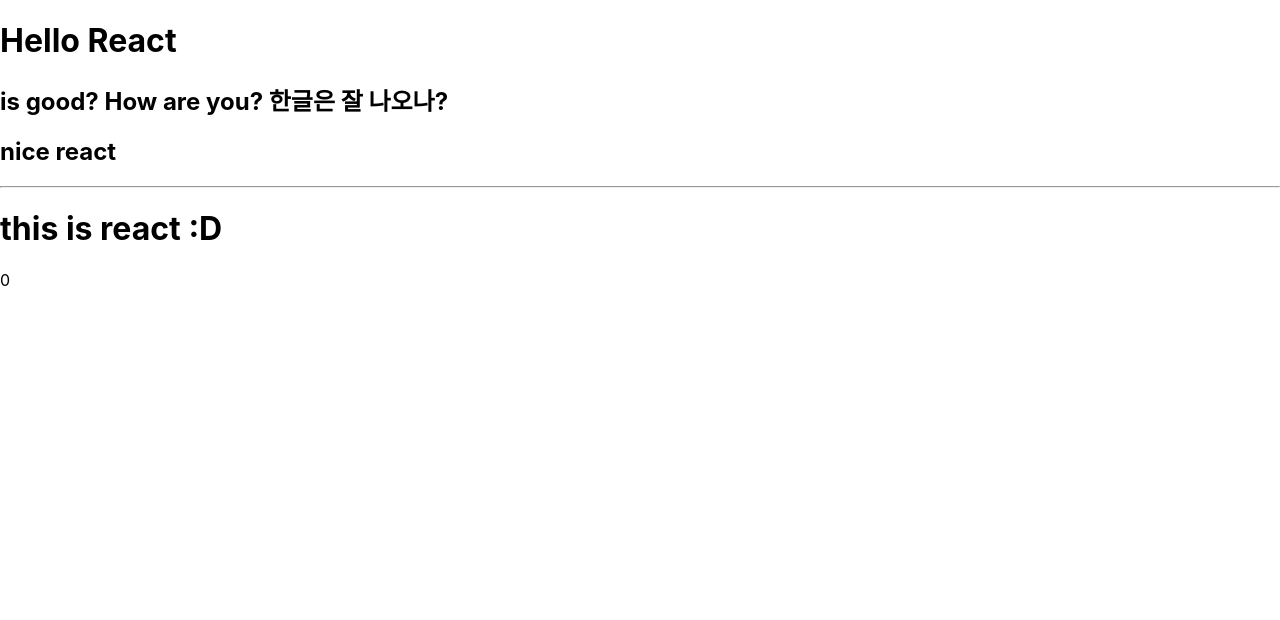
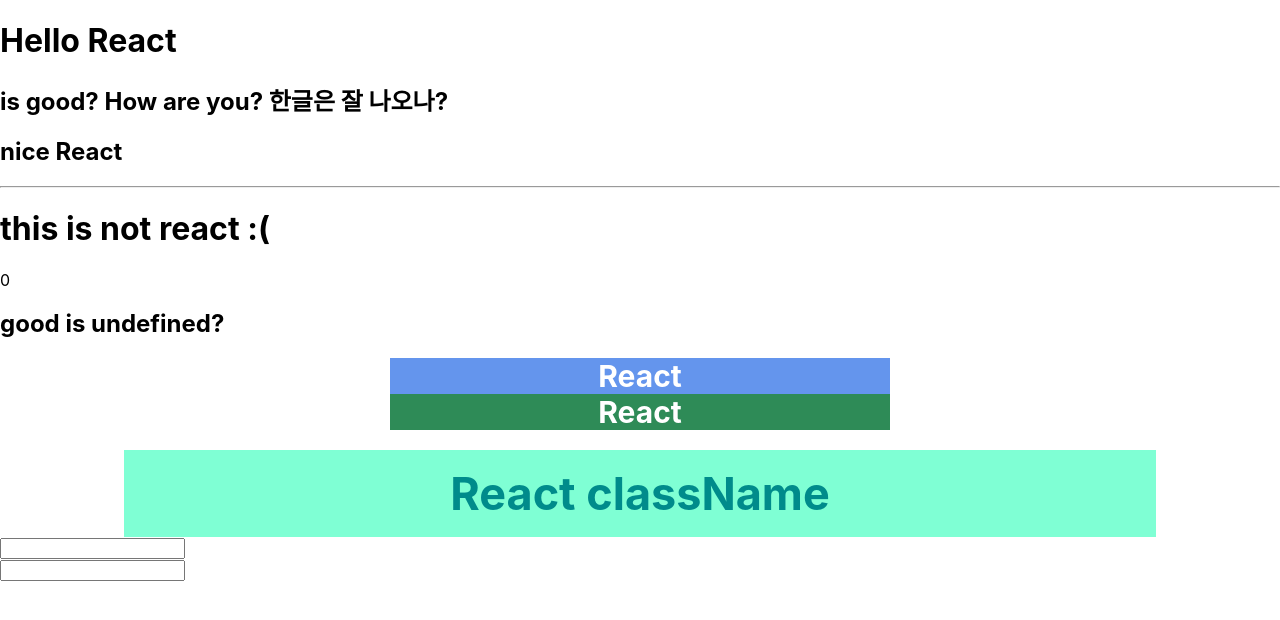
Before and after one commit to dhshffnfn123/hello-react, a React (Create React App) app: page / in a window 1280 px wide. Shown: the top 620 px of the page. Built offline with nearby package versions, Linux system fonts and the light colour scheme.

Commit message:
Style 적용

```diff
--- a/src/App.css
+++ b/src/App.css
@@ -1,38 +1,11 @@
-.App {
+.react {
+  background: aquamarine;
+  color: darkcyan;
+  font-size: 45px;
+  font-weight: bold;
+  padding: 16px;
+  margin: auto;
   text-align: center;
+  width: 1000px;
+  margin-top: 20px;
 }
-
-.App-logo {
-  height: 40vmin;
-  pointer-events: none;
-}
-
-@media (prefers-reduced-motion: no-preference) {
-  .App-logo {
-    animation: App-logo-spin infinite 20s linear;
-  }
-}
-
-.App-header {
-  background-color: #282c34;
-  min-height: 100vh;
-  display: flex;
-  flex-direction: column;
-  align-items: center;
-  justify-content: center;
-  font-size: calc(10px + 2vmin);
-  color: white;
-}
-
-.App-link {
-  color: #61dafb;
-}
-
-@keyframes App-logo-spin {
-  from {
-    transform: rotate(0deg);
-  }
-  to {
-    transform: rotate(360deg);
-  }
-}
--- a/src/App.js
+++ b/src/App.js
@@ -1,10 +1,12 @@
 import React, { Fragment } from 'react'; // react를 불러와서 사용할 수 있게 해줌
+import './App.css';
 
 function App() { // app 이라는 컴포넌트를 만들어줌 JSX라고 부름
 
-  const name = 'react';
+  const name = 'React';
   const number = 0;
   const good = undefined; // return값에 undefined만 반환한다면 오류가 발생한다.  return good || 'good!'과 같이 해주면 해결된다. (JSX 내부는 가능)
+  const style = {margin:'auto', textAlign:'center', width:'500px', backgroundColor:'cornflowerblue', color:'white', fontSize:'30px',fontWeight:'bold'} // Camel 표기법을 사용한다.
 
   return (
     <>
@@ -22,8 +24,18 @@
       {name === 'reactor' ? <h2>React for AND</h2> : null} {/* null을 렌더링해도 되지만 아래와 같이 더 짧게 사용할 수 있다 */}
       {name === 'react1' && <h2>React for AND</h2>}
 
-      {number && <div>ZERO</div> } {/* 0이 출력된다. */}
+      {number && <h1>ZERO</h1> } {/* 0이 출력된다. */}
 
+      {good || <h2>good is undefined?</h2>} {/* 값이 undefined 나타난다. */}
+
+      <div style={style}>{name}</div> {/* 미리 선언한 스타일을 적용 */}
+      <div style={{marginTop:'20px', backgroundColor:'seagreen', margin:'auto', textAlign:'center', width:'500px', color:'white', fontSize:'30px',fontWeight:'bold'}}>{name}</div>
+      {/* 미리 선언하지 않고 스타일을 적용 */}
+
+      <div className="react">React className</div>  {/* class로 해도 적용은 되지만 콘솔에 경고창이 뜨고 자동으로 변환해준다. */}
+
+      <input></input> <br></br>{/* input과 br은 태그를 닫아주어야 한다. */}
+      <input /> <br /> {/* 태그 사이에 별도의 내용이 들어가지 않으면 다음과 같이 셀프 클로징을 할 수 있다 */}
 
     </>
   );
```
Also changed, not shown: 1 other file (tests, documents, lock files or other folders).
